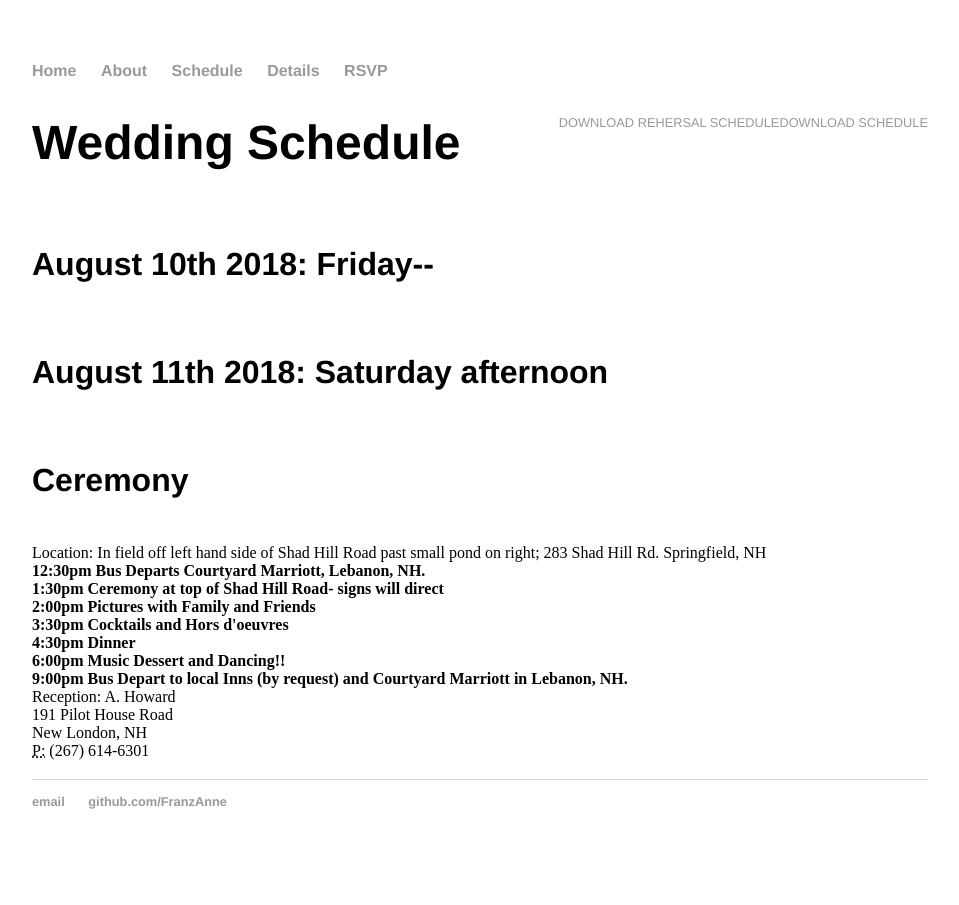
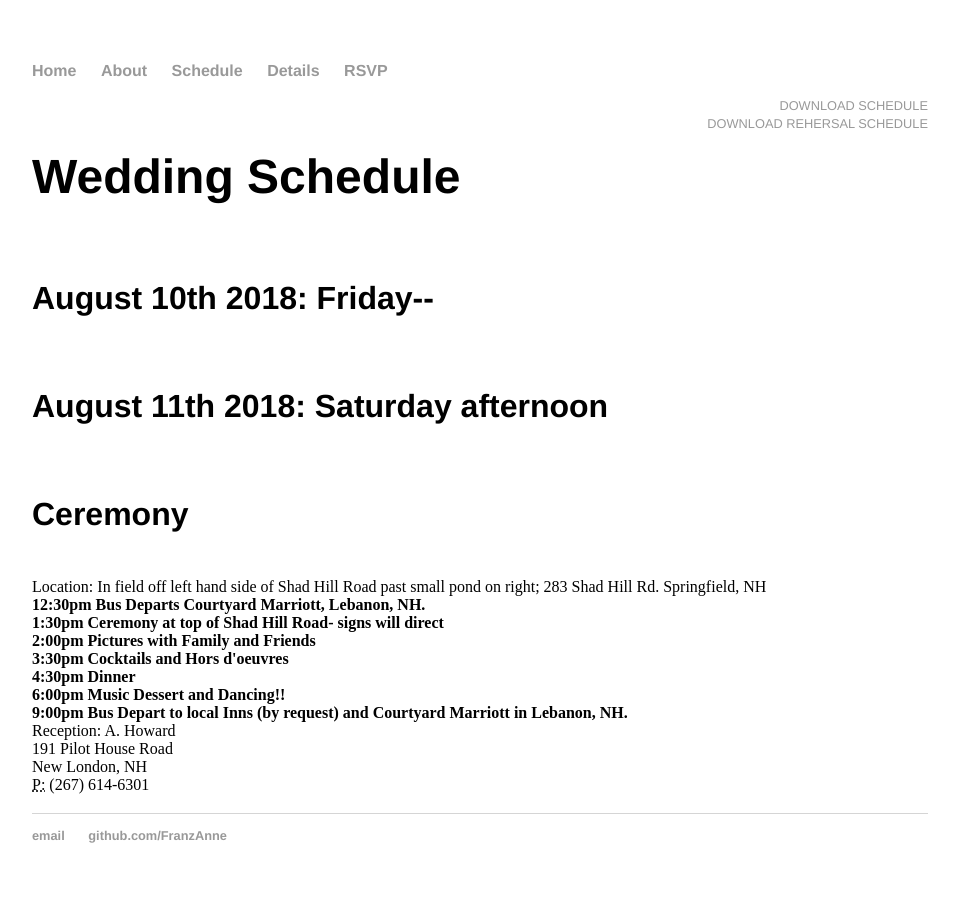
Before and after one commit to Anne-and-Franz/FranzAnne.github.io, a Jekyll site: the page built from schedule/index.html, in a window 1280 px wide. Shown: the whole page, without its empty margins (160-1119 px from the left). Built offline with Jekyll 4.4.1, drawn with Linux system fonts in a browser that asks for light colours.

Commit message:
Update index.html

```diff
--- a/schedule/index.html
+++ b/schedule/index.html
@@ -3,7 +3,7 @@
 title: Schedule of Events for Wedding
 ---
 	<div class="cv">
-		<a href=/FranzAnne.github.io/schedule/wedding_schedule.pdf class="download" title="Download Schedule as PDF">Download Schedule</a>
+		<a href=/FranzAnne.github.io/schedule/wedding_schedule.pdf class="download" title="Download Schedule as PDF">Download Schedule</a><br>
 		<a href=/FranzAnne.github.io/schedule/rehersal_schedule.pdf class="download" title="Download Schedule as PDF">Download Rehersal Schedule</a>
 					<h1>Wedding Schedule</h1><br>
 		<h2>August 10th 2018: Friday--</h2><br>
```
